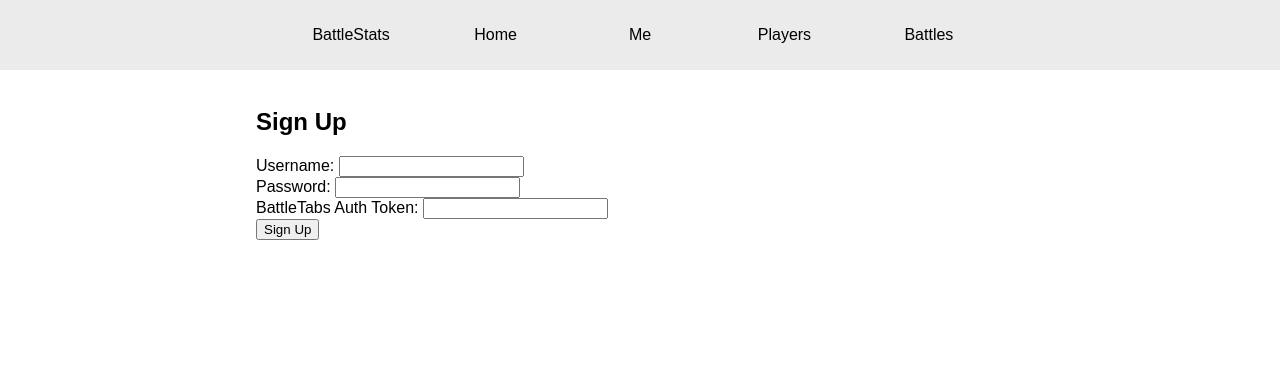
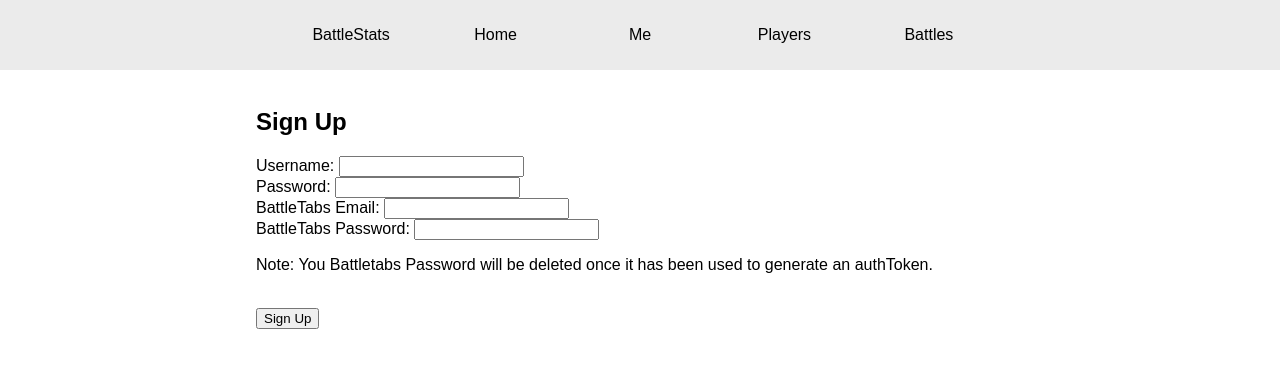
Before and after one commit to NotLawson/battlestats, a Flask app: page /signup in a window 1280 px wide. Shown: the top 368 px of the page. Run offline with Flask 3, Linux system fonts and the light colour scheme.

Commit message:
grab bt username and password instead of token

```diff
--- a/main.py
+++ b/main.py
@@ -55,10 +55,13 @@ def signup():
     if request.method == 'POST':
         username = request.form['username']
         password = request.form['password']
-        authtoken = request.form['authtoken']
         if userdb.get(username)!=None:
             message = "Username already exists"
         else:
+                bt_email = request.form['email']
+                bt_password = request.form['bt']
+
+                authtoken = BTClient.mutate('mutation {loginWithCredentials(email: "'+bt_email+'", password: "'+bt_password+'")}')["loginWithCredentials"]
             #try:
                 userdb.set(username, auth.User(username, password, authtoken))
                 userdb.redis.set("_idtousername", json.dumps({**json.loads(userdb.redis.get("_idtousername")), userdb.get(username).id:username}))
--- a/templates/signup.html
+++ b/templates/signup.html
@@ -9,9 +9,14 @@
             <label for="password">Password:</label>
             <input type="password" name="password" id="password" required>
             <br>
-            <label for="authtoken">BattleTabs Auth Token:</label>
-            <input type="text" name="authtoken" id="authtoken" required>
+
+            <label for="email">BattleTabs Email:</label>
+            <input type="email" name="email" id="email" required>
             <br>
+            <label for="bt">BattleTabs Password:</label>
+            <input type="password" name="bt" id="bt" required>
+            <br>
+            <p>Note: You Battletabs Password will be deleted once it has been used to generate an authToken.</p><br>
             <input type="submit" value="Sign Up">
         </form>
 {% endblock %}
```
